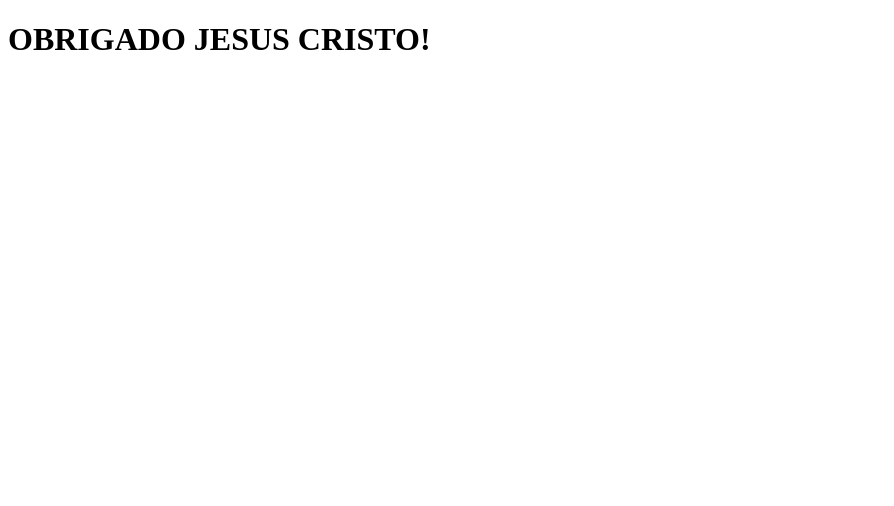
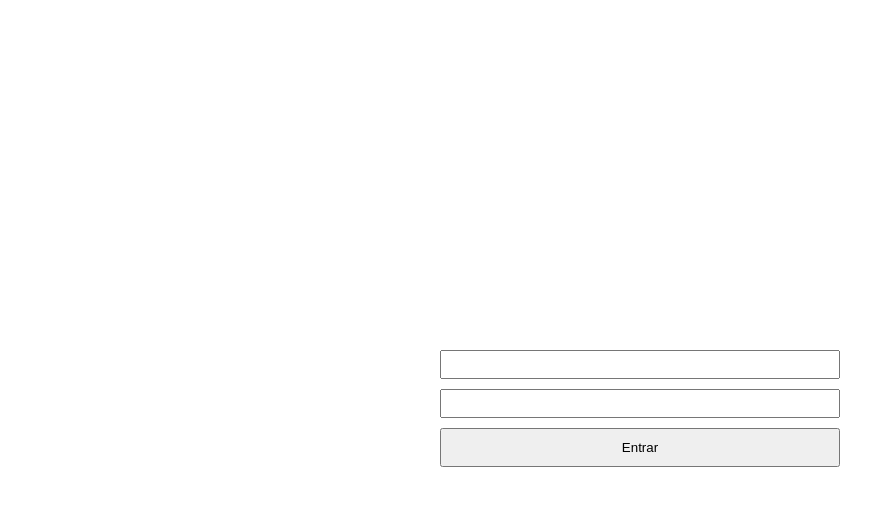
Before and after one commit to yale1995/react-authentication, a Next.js app: page / in a window 1280 px wide. Shown: the top 506 px of the page, without its empty margins (0-894 px from the left). Built offline with nearby package versions, Linux system fonts and the light colour scheme.

Commit message:
home page

```diff
--- a/src/app/page.tsx
+++ b/src/app/page.tsx
@@ -1,5 +1,30 @@
+'use client'
+import { FormEvent, useState, useContext } from 'react'
+import {AuthContext} from '../contexts/AuthContext'
+import styles from './home.module.css'
+
 export default function Home() {
-  return (<div>
-    <h1>OBRIGADO JESUS CRISTO!</h1>
-  </div>)
+  const [email, setEmail] = useState('')
+  const [password, setPassword] = useState('')
+
+  const {signIn, isAuthenticated} = useContext(AuthContext)
+
+  async function handleSubmit(event: FormEvent) {
+    event.preventDefault()
+    const data = {
+      email,
+      password,
+    }
+    await signIn(data)
+  }
+
+  return (
+    <div className={styles.wrapper}>
+      <form onSubmit={handleSubmit} className={styles.container}>
+        <input type='email' value={email} onChange={(event) => setEmail(event.target.value)} />
+        <input type='password' value={password} onChange={(event) => setPassword(event.target.value)} />
+        <button type='submit'>Entrar</button>
+      </form>
+    </div>
+  )
 }
```
